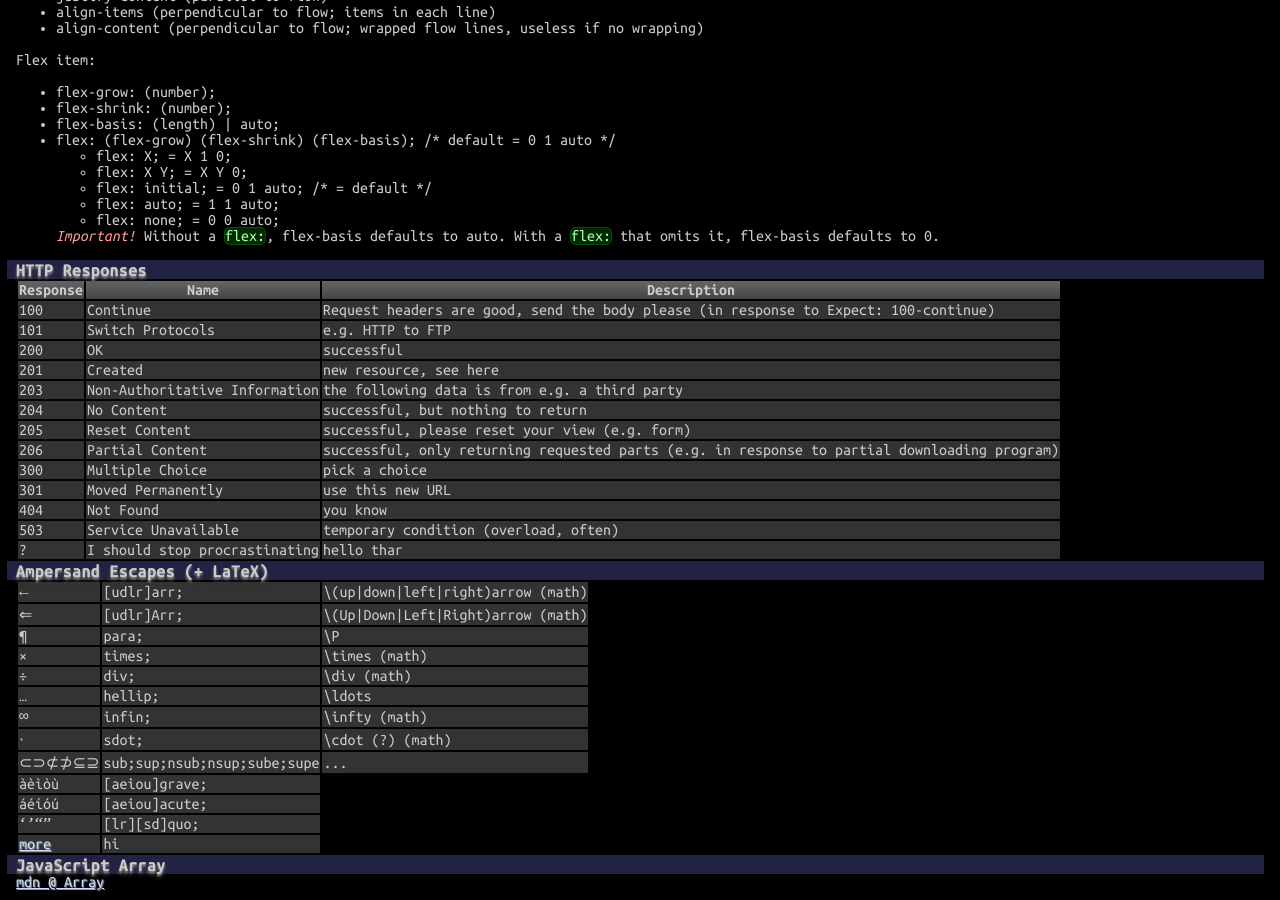
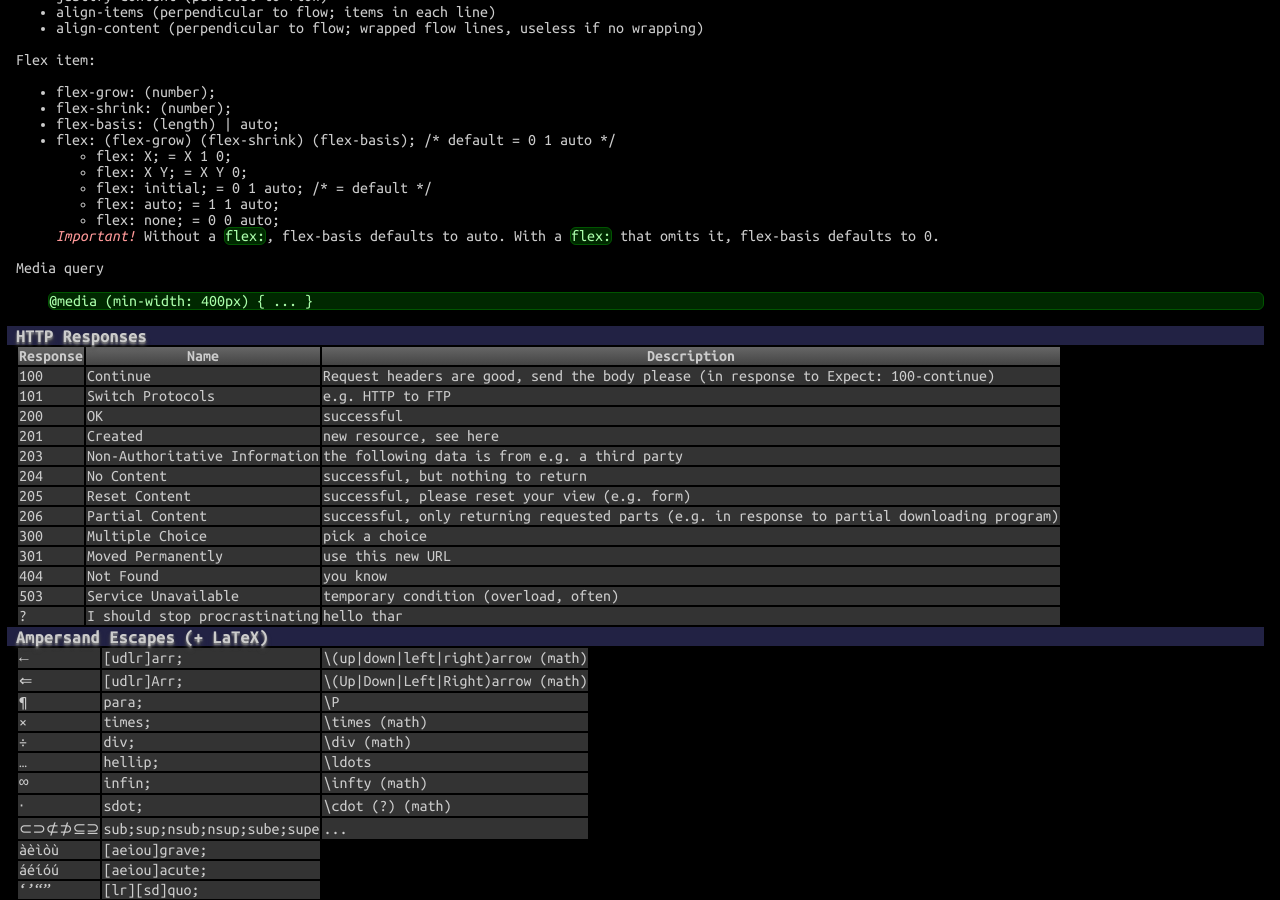
Before and after one commit to betaveros/cs, a Jekyll site: the page built from index.html, in a window 1280 px wide and 900 px high, scrolled down 13650 px. Built offline with Jekyll 4.4.1, drawn with Linux system fonts in a browser that asks for light colours.

Commit message:
CSS media query

```diff
--- a/_includes/web.html
+++ b/_includes/web.html
@@ -126,6 +126,9 @@
 		<em>Important!</em> Without a <code>flex:</code>, flex-basis defaults to auto. With a <code>flex:</code> that omits it, flex-basis defaults to 0.
 	</li>
 </ul>
+<p>Media query</p>
+<pre>@media (min-width: 400px) { ... }
+</pre>
 <h3>HTTP Responses</h3>
 <table>
 	<tr><th>Response</th><th>Name</th><th>Description</th></tr>
```
